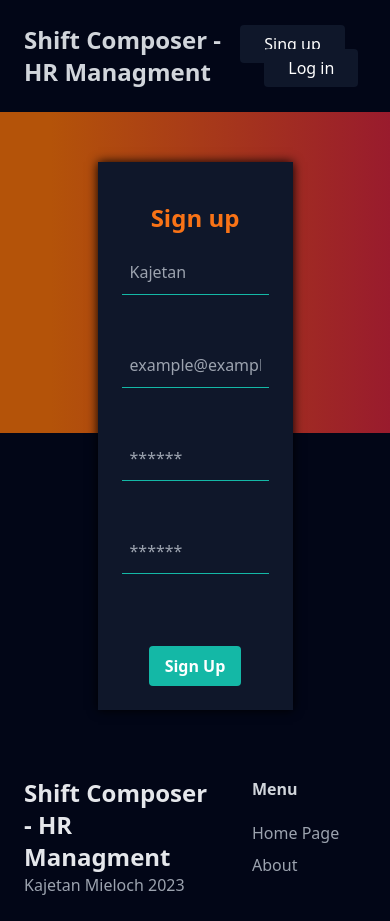
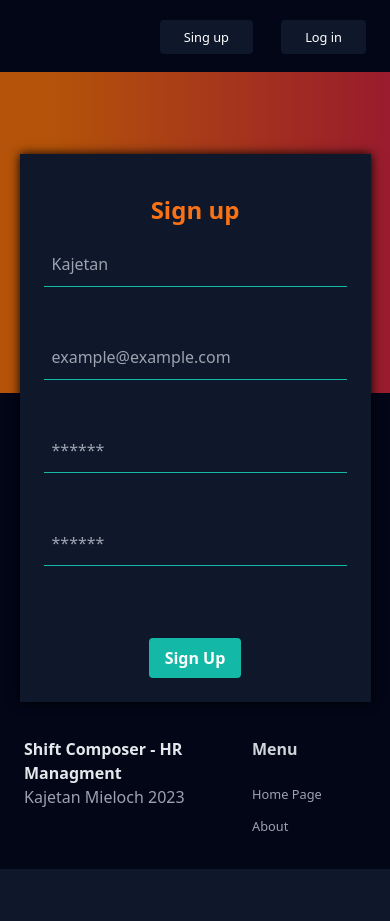
Before and after one commit to KajetanMieloch/Shift-Composer-2.0, a Django app: page /signup/ in a window 390 px wide. After the commit the page ends 869 px from the top, so only its background shows below. Run offline with Django 4.2, Linux system fonts and the light colour scheme; some libraries are stand-ins or nearby versions.

Commit message:
Added resposive layout for base.html, login.html and singup.html

```diff
--- a/core/templates/core/base.html
+++ b/core/templates/core/base.html
@@ -29,9 +29,22 @@
 
 <style>
 
-    footer {
+.nava {
+    font-size: 1.5rem;
+}
 
+@media only screen and (max-width: 900px){
+    .nava{
+        display: none;
     }
+    .mobile a{
+        font-size: 0.8rem;
+    }
+
+    .mobile h3{
+        font-size: 1rem;
+    }
+}
 
 </style>
 
@@ -39,9 +52,9 @@
 <body class="bg-slate-900">
     <nav class="py-6 px-6 flex justify-between items-center bg-slate-950">
         <div>
-            <a href="/" class="text-2xl font-bold text-gray-300">Shift Composer - HR Managment</a>
+            <a href="/" class="nava font-bold text-gray-300">Shift Composer - HR Managment</a>
         </div>
-        <div class="space-x-6">
+        <div class="space-x-6 mobile">
             {% if user.is_authenticated %}
                 <a href="#" class="px-6 py-2 bg-slate-900 text-white rounded hover:bg-slate-800">Dashboard</a>
                 <a href="{% url 'logout' %}" class="px-6 py-2 bg-slate-900 text-white rounded hover:bg-slate-800">Logout</a>
@@ -56,9 +69,9 @@
         {% endblock %}
     </div>
 
-    <footer class="py-6 px-6 flex justify-between bg-slate-950">
+    <footer class="py-6 px-6 flex justify-between bg-slate-950 mobile">
         <div class="w-2/3 pr-10">
-            <h3 class="text-gray-200 text-2xl font-bold">Shift Composer - HR Managment</h3>
+            <h3 class="text-gray-200 font-bold">Shift Composer - HR Managment</h3>
             <p class="text-gray-400">Kajetan Mieloch 2023</p>
         </div>
 
--- a/core/templates/core/signup.html
+++ b/core/templates/core/signup.html
@@ -31,13 +31,21 @@ body {
     position: absolute;
     top: 15%;
     left: 25%;
+    width: 50%;
+}
+
+@media only screen and (max-width: 900px) {
+    .boxsingup {
+        width: 90%;
+        left: 5%;
+    }
 }
 
 {% endblock %}
 
 {% block content %}
 
-<div class="w-1/2 my-6 p-6 mx-auto bg-slate-900 boxsingup">
+<div class="my-6 p-6 mx-auto bg-slate-900 boxsingup">
     <h1 class="text-2xl text-center font-bold py-4 text-orange-500">Sign up</h1>
 
     <form method="post" action=".">
```
Also changed, not shown: db.sqlite3.
